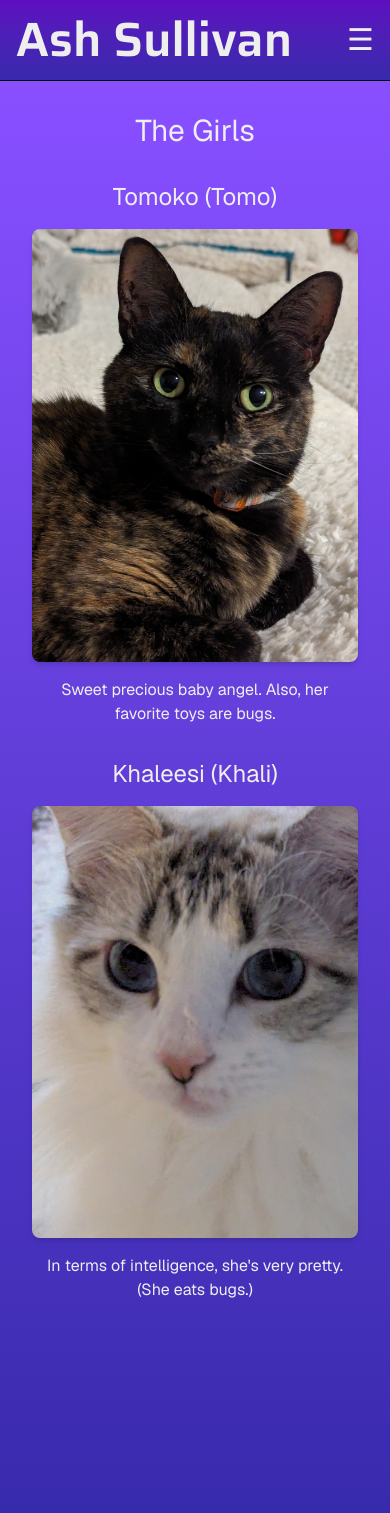
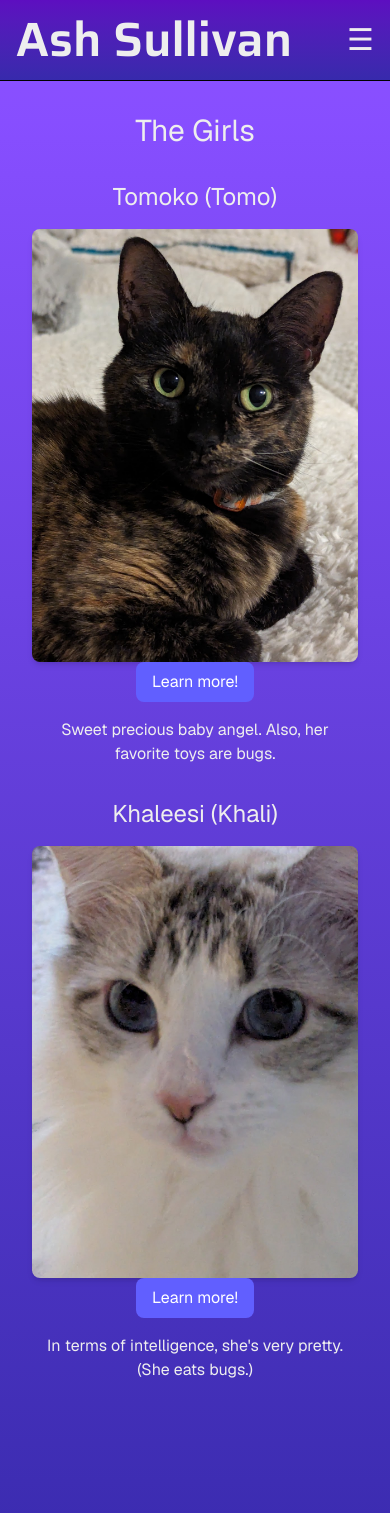
Before and after one commit to ash-sullivan/ashsullivan.com, a Next.js app: page /cats in a window 390 px wide. Shown: the top 1513 px of the page. Built offline with nearby package versions, Linux system fonts and the light colour scheme.

Commit message:
Maybe fix the buttons too?

```diff
--- a/src/app/cats/page.tsx
+++ b/src/app/cats/page.tsx
@@ -23,11 +23,22 @@ export default function Cats() {
     setIsCarouselOpen(true);
   }
 
-  function OverlayButton({cat}: {cat: string}) {
+  function OverlayButton({ cat }: { cat: string }) {
     return (
       <button
         onClick={() => openCarousel(cat)}
         className="absolute top-1/2 left-1/2 transform -translate-x-1/2 -translate-y-1/2 opacity-0 group-hover:opacity-100 transition-opacity bg-indigo-500 text-white px-4 py-2 rounded-lg"
+      >
+        Learn more!
+      </button>
+    )
+  }
+
+  function LearnMoreButton({ cat }: { cat: string }) {
+    return (
+      <button
+        onClick={() => openCarousel("Tomo")}
+        className="bg-indigo-500 text-white px-4 py-2 rounded-lg"
       >
         Learn more!
       </button>
@@ -49,7 +60,12 @@ export default function Cats() {
                 height={400}
                 className="w-full max-w-md rounded-lg shadow-md transition-opacity group-hover:opacity-70"
               />
-              <OverlayButton cat="Tomo" />
+              <div className="hidden md:block">
+                <OverlayButton cat="Tomo" />
+              </div>
+              <div className="md:hidden flex justify-center w-full">
+                <LearnMoreButton cat="Tomo" />
+              </div>
             </div>
             <p className="text-center">
               Sweet precious baby angel. Also, her favorite toys are bugs.
@@ -71,7 +87,12 @@ export default function Cats() {
                 height={400}
                 className="w-full max-w-md rounded-lg shadow-md transition-opacity group-hover:opacity-70"
               />
-               <OverlayButton cat="Khali" />
+              <div className="hidden md:block">
+                <OverlayButton cat="Khali" />
+              </div>
+              <div className="md:hidden flex justify-center w-full">
+                <LearnMoreButton cat="Khali" />
+              </div>
             </div>
             <p className="text-center">
               In terms of intelligence, she&apos;s very pretty. (She eats bugs.)
```
